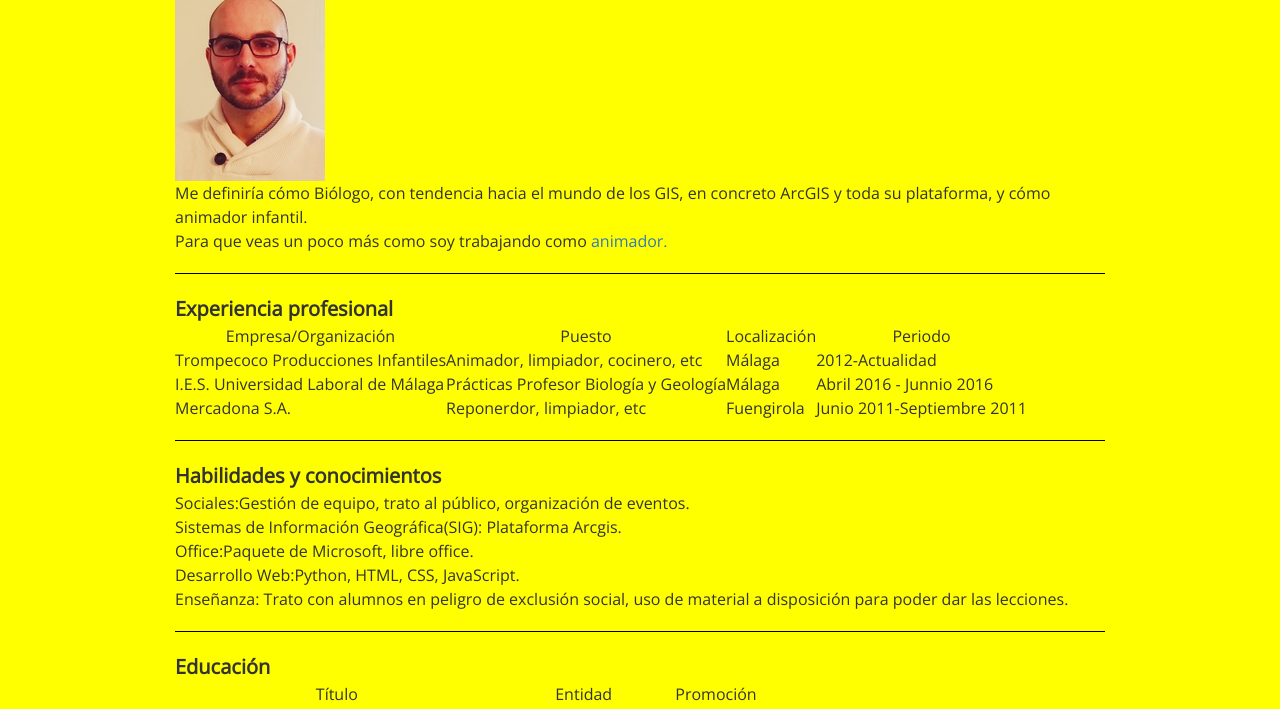
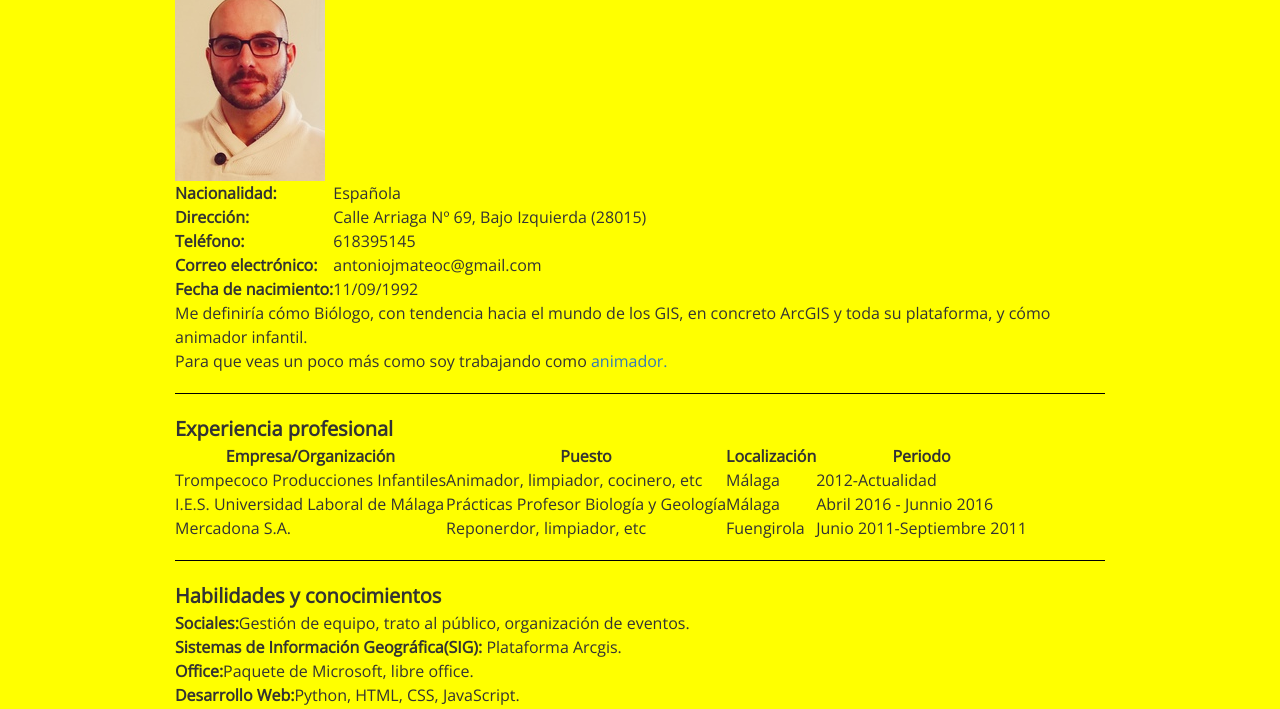
Before and after one commit to NerviMateo/NerviMateo.github.io, a plain HTML site: page index.html in a window 1280 px wide. Shown: the part 237-946 px from the top of the page. Drawn offline with nearby package versions, Linux system fonts and the light colour scheme.

Commit message:
Cambios Curriculum1.3

```diff
--- a/CSS/reset.css
+++ b/CSS/reset.css
@@ -38,9 +38,6 @@ body {
 	font-family: "Open Sans", sans-serif, arial;
 	line-height: 1.5;
 }
-.textcenter{
-	text-align: center;
-}
 hr, .hrcolor {
    height: 1px;
    border: 0;
@@ -51,7 +48,7 @@ h1 {
 	font-size: 30px;
 	font-weight: bold;
 }
-#Mifoto{
+#Mifoto {
 	width: 150px;
 	vertical-align: text-top;
 }
@@ -73,3 +70,10 @@ table {
 	border-collapse: collapse;
 	border-spacing: 0;
 }
+.textblack{
+	font-weight: bold;
+}
+.textcenter{
+	text-align: center;
+	font-weight: bold;
+}
--- a/index.html
+++ b/index.html
@@ -42,20 +42,42 @@
 
 <div class="container">
   <h1 id="Minombre"> Antonio Javier Mateo Castillo </h1>
-  <img id="Mifoto" src="Imagen/AntonioMateo4.jpeg" alt="Foto de Antonio Mateo"> <p>
+  <img id="Mifoto" src="Imagen/AntonioMateo4.jpeg" alt="Foto de Antonio Mateo">
+  <table>
+    <tr>
+      <td class="textblack"> Nacionalidad: </td>
+      <td> Española </td>
+    </tr>
+    <tr>
+      <td class="textblack"> Dirección: </td>
+      <td> Calle Arriaga Nº 69, Bajo Izquierda (28015) </td>
+    </tr>
+    <tr>
+      <td class="textblack"> Teléfono: </td>
+      <td> 618395145 </td>
+    </tr>
+    <tr>
+      <td class="textblack"> Correo electrónico: </td>
+      <td> antoniojmateoc@gmail.com </td>
+    </tr>
+    <tr>
+      <td class="textblack"> Fecha de nacimiento: </td>
+      <td> 11/09/1992 </td>
+    </tr>
+  </table>
+  <p>
     Me definiría cómo Biólogo, con tendencia hacia el mundo de los GIS, en concreto ArcGIS y toda su plataforma, y cómo animador infantil.<br>
-    Para que veas un poco más como soy trabajando como <a href="https://www.facebook.com/trompecoco/photos/a.732613580187796.1073741845.109238212525339/732613700187784/?type=3&theater"> animador.</a>
-
+    Para que veas un poco más como soy trabajando como <a href="https://www.facebook.com/trompecoco/photos/a.732613580187796.1073741845.109238212525339/732613700187784/?type=3&theater"> animador. </a>
   </p>
   <hr>
   <h2 id="Experienciaprofesional"> Experiencia profesional </h2>
   <table>
     <tbody>
       <tr class="textcenter">
-        <td> <strong>Empresa/Organización</strong></td>
-        <td> <strong>Puesto</strong></td>
-        <td> <strong>Localización</strong></td>
-        <td> <strong>Periodo</strong></td>
+        <td> Empresa/Organización</td>
+        <td> Puesto</td>
+        <td> Localización</td>
+        <td> Periodo</td>
       </tr>
     </tbody>
     <tr>
@@ -80,20 +102,20 @@
   <hr>
   <h2 id="Habilidadesyconocimientos"> Habilidades y conocimientos</h2>
   <ul>
-    <li><strong>Sociales:</strong>Gestión de equipo, trato al público, organización de eventos.</li>
-    <li><strong>Sistemas de Información Geográfica(SIG): </strong>Plataforma Arcgis.</li>
-    <li><strong>Office:</strong>Paquete de Microsoft, libre office.</li>
-    <li><strong>Desarrollo Web:</strong>Python, HTML, CSS, JavaScript.</li>
-    <li><strong>Enseñanza:</strong> Trato con alumnos en peligro de exclusión social, uso de material a disposición para poder dar las lecciones. </li>
+    <li><strong class="textblack">Sociales:</strong>Gestión de equipo, trato al público, organización de eventos.</li>
+    <li><strong class="textblack">Sistemas de Información Geográfica(SIG): </strong>Plataforma Arcgis.</li>
+    <li><strong class="textblack">Office:</strong>Paquete de Microsoft, libre office.</li>
+    <li><strong class="textblack">Desarrollo Web:</strong>Python, HTML, CSS, JavaScript.</li>
+    <li><strong class="textblack">Enseñanza:</strong> Trato con alumnos en peligro de exclusión social, uso de material a disposición para poder dar las lecciones. </li>
   </ul>
   <hr>
   <h2 id="Educación"> Educación </h2>
   <table>
     <tbody>
       <tr class="textcenter">
-        <td> <strong>Título</strong></td>
-        <td> <strong>Entidad</strong></td>
-        <td> <strong>Promoción</strong></td>
+        <td> Título</td>
+        <td> Entidad</td>
+        <td> Promoción</td>
       </tr>
     </tbody>
     <tr>
```
